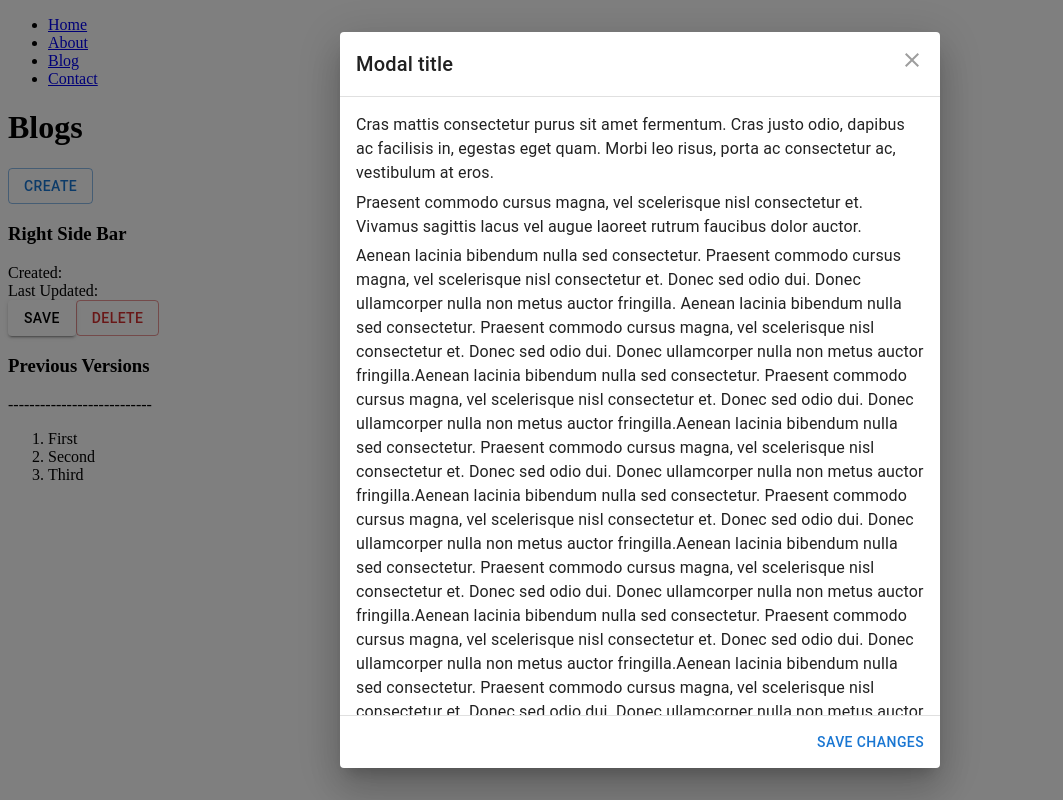
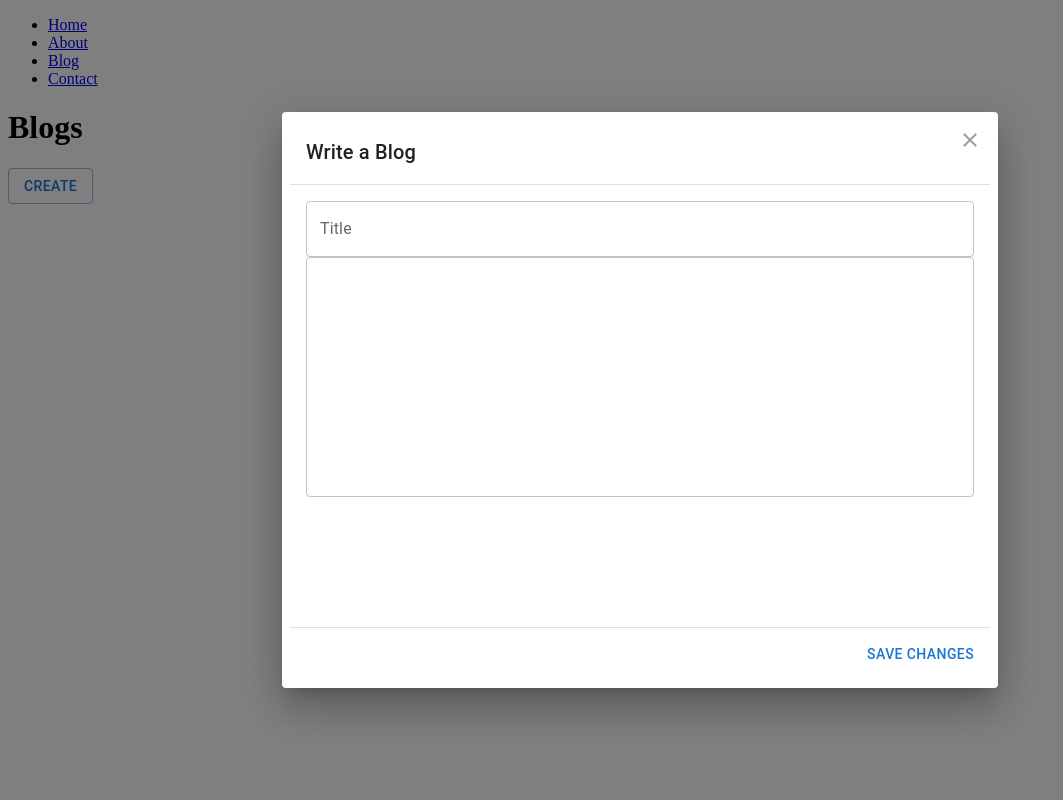
Before and after one commit to roshan-77/blog-platform, a React (Create React App) app: page /blog in a window 1280 px wide. Both pictures are taken after a click on the button "CREATE". Shown: the whole page, without its empty margins (0-1063 px from the left). Built offline with nearby package versions, Linux system fonts and the light colour scheme.

Commit message:
Modal functionality added

```diff
--- /dev/null
+++ b/src/components/Card.jsx
@@ -0,0 +1,53 @@
+import { useState } from "react";
+import Accordion from "@mui/material/Accordion";
+import AccordionSummary from "@mui/material/AccordionSummary";
+import AccordionDetails from "@mui/material/AccordionDetails";
+import Typography from "@mui/material/Typography";
+import ExpandMoreIcon from "@mui/icons-material/ExpandMore";
+import { Divider } from "@mui/material";
+import MyButton from "./Button/MyButton";
+import FullScreenModal from "./FullScreenModal";
+
+const Card = ({ content }) => {
+  const [expandBlog, setExpandBlog] = useState(false);
+
+  const handleExpandBlog = () => {
+    setExpandBlog(true);
+  };
+
+  const handleCloseBlog = () => {
+    setExpandBlog(false);
+  };
+
+  return (
+    <div style={{ padding: "2rem 1rem" }}>
+      <Accordion defaultExpanded>
+        <AccordionSummary
+          expandIcon={<ExpandMoreIcon />}
+          aria-controls="panel1-content"
+          id="panel1-header"
+        >
+          <Typography component="span">{content.title}</Typography>
+        </AccordionSummary>
+        <AccordionDetails>
+          <Typography className="multi-line-truncated-text">
+            {content.content}
+          </Typography>
+        </AccordionDetails>
+        <Divider />
+        <MyButton
+          variant="outlined"
+          name="Read More"
+          onClick={handleExpandBlog}
+        />
+      </Accordion>
+      <FullScreenModal
+        expandBlog={expandBlog}
+        handleCloseBlog={handleCloseBlog}
+        content={content}
+      />
+    </div>
+  );
+};
+
+export default Card;
--- /dev/null
+++ b/src/components/FullScreenModal.jsx
@@ -0,0 +1,54 @@
+import { useState, forwardRef } from "react";
+import Button from "@mui/material/Button";
+import Dialog from "@mui/material/Dialog";
+import ListItemText from "@mui/material/ListItemText";
+import ListItemButton from "@mui/material/ListItemButton";
+import List from "@mui/material/List";
+import Divider from "@mui/material/Divider";
+import AppBar from "@mui/material/AppBar";
+import Toolbar from "@mui/material/Toolbar";
+import IconButton from "@mui/material/IconButton";
+import Typography from "@mui/material/Typography";
+import CloseIcon from "@mui/icons-material/Close";
+import Slide from "@mui/material/Slide";
+
+const Transition = forwardRef(function Transition(props, ref) {
+  return <Slide direction="up" ref={ref} {...props} />;
+});
+
+const FullScreenModal = ({ expandBlog, handleCloseBlog, content }) => {
+  return (
+    <>
+      <Dialog
+        fullScreen
+        open={expandBlog}
+        // onClose={state}
+        TransitionComponent={Transition}
+      >
+        <AppBar sx={{ position: "relative" }}>
+          <Toolbar>
+            <IconButton
+              edge="start"
+              color="inherit"
+              onClick={handleCloseBlog}
+              aria-label="close"
+            >
+              <CloseIcon />
+            </IconButton>
+            <Typography sx={{ ml: 2, flex: 1 }} variant="h6" component="div">
+              {content.title}
+            </Typography>
+            <Button autoFocus color="inherit" onClick={handleCloseBlog}>
+              Close
+            </Button>
+          </Toolbar>
+        </AppBar>
+        <Typography sx={{ ml: 2, flex: 1 }} variant="h6" component="div">
+          {content.content}
+        </Typography>
+      </Dialog>
+    </>
+  );
+};
+
+export default FullScreenModal;
--- a/src/components/Modal.jsx
+++ b/src/components/Modal.jsx
@@ -1,4 +1,4 @@
-import { useState } from "react";
+import { useState, useRef } from "react";
 import Button from "@mui/material/Button";
 import { styled } from "@mui/material/styles";
 import {
@@ -8,6 +8,7 @@ import {
   DialogActions,
   IconButton,
   Typography,
+  TextField,
 } from "@mui/material";
 
 import CloseIcon from "@mui/icons-material/Close";
@@ -19,9 +20,38 @@ const BootstrapDialog = styled(Dialog)(({ theme }) => ({
   "& .MuiDialogActions-root": {
     padding: theme.spacing(1),
   },
+  "& .MuiDialog-paper": {
+    width: "700px", // Modal width is initially 80% of the screen width
+    maxWidth: "700px", // Max width is 700px of the viewport width, ensuring it doesn’t go beyond that
+    minWidth: "50vw",
+    height: "70%", // Set minimum width to avoid it getting too small
+    padding: theme.spacing(1),
+    borderRadius: theme.shape.borderRadius,
+    transition: "width 0.2s ease-in-out",
+    // Smooth transition when resizing
+  },
 }));
 
-const Modal = ({ status, state }) => {
+const Modal = ({ status, state, handleUpdateContent }) => {
+  const [title, setTitle] = useState("");
+  const [content, setContent] = useState("");
+
+  const handleSaveChanges = () => {
+    handleUpdateContent(title, content);
+    state();
+    setTitle("");
+    setContent("");
+  };
+
+  const handleChange = (e) => {
+    if (e.target.name === "title") {
+      setTitle(e.target.value);
+    }
+    if (e.target.name === "content") {
+      setContent(e.target.value);
+    }
+  };
+
   return (
     <>
       <BootstrapDialog
@@ -30,7 +60,7 @@ const Modal = ({ status, state }) => {
         open={status}
       >
         <DialogTitle sx={{ m: 0, p: 2 }} id="customized-dialog-title">
-          Modal title
+          Write a Blog
         </DialogTitle>
         <IconButton
           aria-label="close"
@@ -45,54 +75,23 @@ const Modal = ({ status, state }) => {
           <CloseIcon />
         </IconButton>
         <DialogContent dividers>
-          <Typography gutterBottom>
-            Cras mattis consectetur purus sit amet fermentum. Cras justo odio,
-            dapibus ac facilisis in, egestas eget quam. Morbi leo risus, porta
-            ac consectetur ac, vestibulum at eros.
-          </Typography>
-          <Typography gutterBottom>
-            Praesent commodo cursus magna, vel scelerisque nisl consectetur et.
-            Vivamus sagittis lacus vel augue laoreet rutrum faucibus dolor
-            auctor.
-          </Typography>
-          <Typography gutterBottom>
-            Aenean lacinia bibendum nulla sed consectetur. Praesent commodo
-            cursus magna, vel scelerisque nisl consectetur et. Donec sed odio
-            dui. Donec ullamcorper nulla non metus auctor fringilla. Aenean
-            lacinia bibendum nulla sed consectetur. Praesent commodo cursus
-            magna, vel scelerisque nisl consectetur et. Donec sed odio dui.
-            Donec ullamcorper nulla non metus auctor fringilla.Aenean lacinia
-            bibendum nulla sed consectetur. Praesent commodo cursus magna, vel
-            scelerisque nisl consectetur et. Donec sed odio dui. Donec
-            ullamcorper nulla non metus auctor fringilla.Aenean lacinia bibendum
-            nulla sed consectetur. Praesent commodo cursus magna, vel
-            scelerisque nisl consectetur et. Donec sed odio dui. Donec
-            ullamcorper nulla non metus auctor fringilla.Aenean lacinia bibendum
-            nulla sed consectetur. Praesent commodo cursus magna, vel
-            scelerisque nisl consectetur et. Donec sed odio dui. Donec
-            ullamcorper nulla non metus auctor fringilla.Aenean lacinia bibendum
-            nulla sed consectetur. Praesent commodo cursus magna, vel
-            scelerisque nisl consectetur et. Donec sed odio dui. Donec
-            ullamcorper nulla non metus auctor fringilla.Aenean lacinia bibendum
-            nulla sed consectetur. Praesent commodo cursus magna, vel
-            scelerisque nisl consectetur et. Donec sed odio dui. Donec
-            ullamcorper nulla non metus auctor fringilla.Aenean lacinia bibendum
-            nulla sed consectetur. Praesent commodo cursus magna, vel
-            scelerisque nisl consectetur et. Donec sed odio dui. Donec
-            ullamcorper nulla non metus auctor fringilla.Aenean lacinia bibendum
-            nulla sed consectetur. Praesent commodo cursus magna, vel
-            scelerisque nisl consectetur et. Donec sed odio dui. Donec
-            ullamcorper nulla non metus auctor fringilla.Aenean lacinia bibendum
-            nulla sed consectetur. Praesent commodo cursus magna, vel
-            scelerisque nisl consectetur et. Donec sed odio dui. Donec
-            ullamcorper nulla non metus auctor fringilla.Aenean lacinia bibendum
-            nulla sed consectetur. Praesent commodo cursus magna, vel
-            scelerisque nisl consectetur et. Donec sed odio dui. Donec
-            ullamcorper nulla non metus auctor fringilla.
-          </Typography>
+          <TextField
+            id="outlined-multiline-flexible"
+            name="title"
+            label="Title"
+            fullWidth
+            onChange={handleChange}
+          ></TextField>
+          <TextField
+            name="content"
+            fullWidth
+            multiline
+            rows={9}
+            onChange={handleChange}
+          ></TextField>
         </DialogContent>
         <DialogActions>
-          <Button autoFocus onClick={state}>
+          <Button autoFocus onClick={() => handleSaveChanges()}>
             Save changes
           </Button>
         </DialogActions>
--- a/src/pages/Blog.jsx
+++ b/src/pages/Blog.jsx
@@ -2,9 +2,22 @@ import { useState } from "react";
 import MyButton from "../components/Button/MyButton";
 import RightSideBar from "../components/SideBar/RightSideBar";
 import Modal from "../components/Modal";
+import Card from "../components/Card";
 
 const Blog = () => {
   const [open, setOpen] = useState(false);
+  const [titleContent, setTitleContent] = useState([]);
+  console.log(titleContent);
+
+  const handleUpdateContent = (title, content) => {
+    setTitleContent(function (prevVals) {
+      if (title === "" || content === "") {
+        return [...prevVals];
+      } else {
+        return [...prevVals, { title, content }];
+      }
+    });
+  };
 
   const handleOpenModal = () => {
     setOpen(true);
@@ -20,11 +33,18 @@ const Blog = () => {
       <MyButton
         variant="outlined"
         color="primary"
-        name={"Create"}
+        name="Create"
         onClick={handleOpenModal}
       />
-      <Modal status={open} state={handleCloseModal} />
-      <RightSideBar />
+      <Modal
+        status={open}
+        state={handleCloseModal}
+        handleUpdateContent={handleUpdateContent}
+      />
+      {/* <RightSideBar /> */}
+      {titleContent.map((content, index) => (
+        <Card key={index} content={content} />
+      ))}
     </div>
   );
 };
--- a/src/styles/global.css
+++ b/src/styles/global.css
@@ -1,3 +1,11 @@
 /* .right-side-bar {
   color: red;
 } */
+
+.multi-line-truncated-text {
+  display: -webkit-box;
+  line-clamp: 7; /* Adjust the number of lines you want to show */
+  -webkit-line-clamp: 7; /* Adjust the number of lines you want to show */
+  -webkit-box-orient: vertical;
+  overflow: hidden;
+}
```
